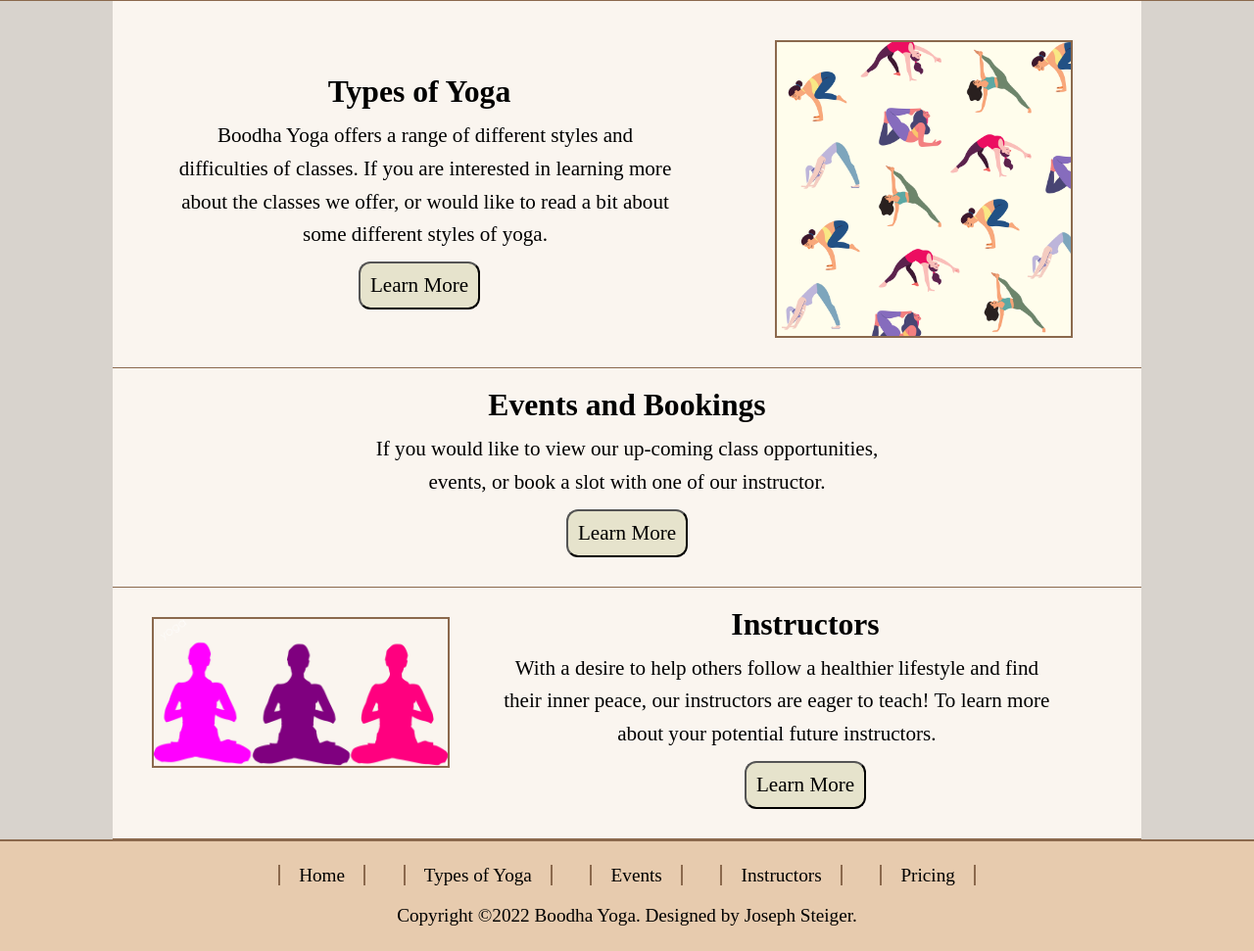
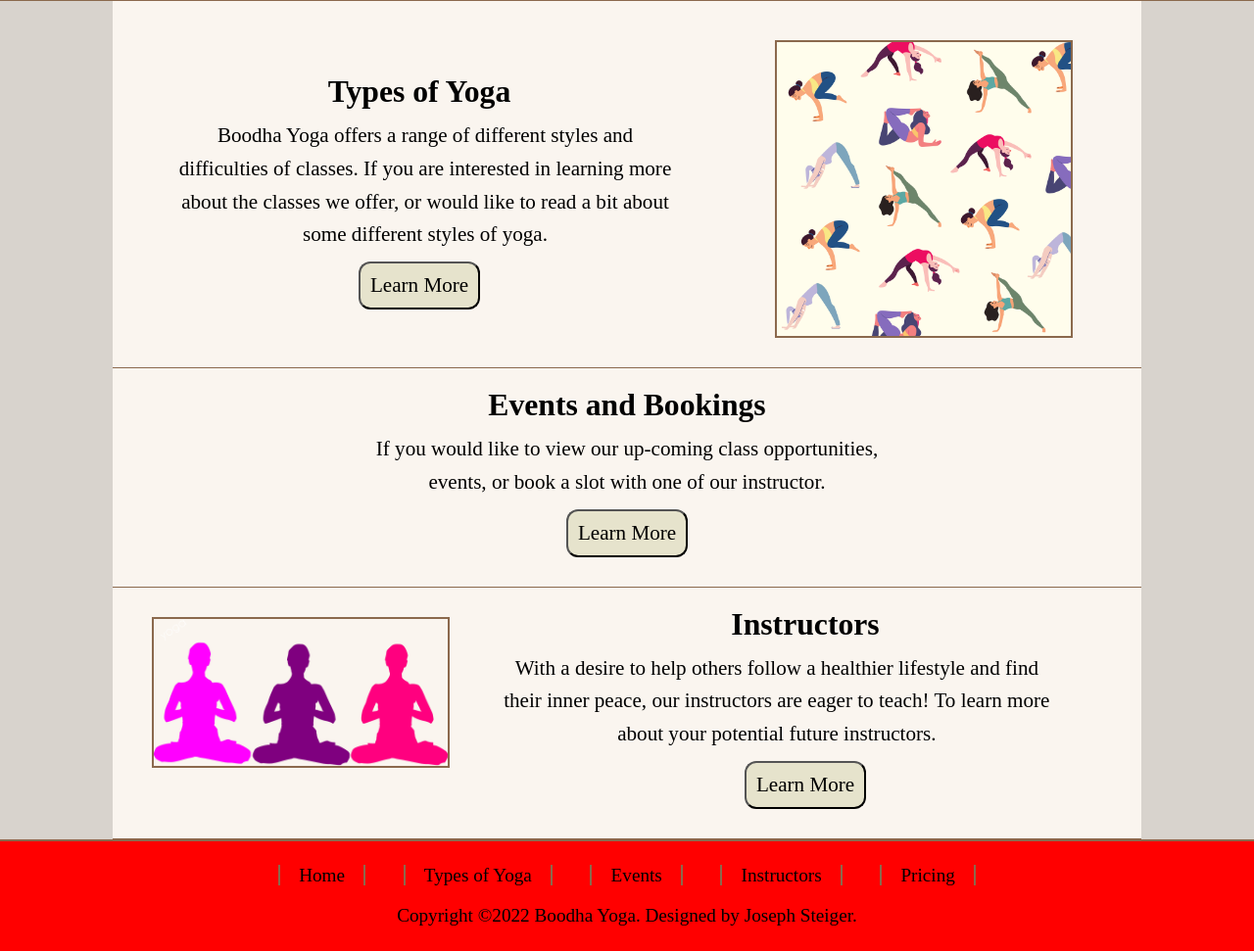
Before and after one commit to Juicymon/YogaWebsite, a plain HTML site: page YogaWebsite/index.html in a window 1280 px wide. Shown: the part 531-1502 px from the top of the page at 98% size. Drawn offline with nearby package versions, Linux system fonts and the light colour scheme.

Commit message:
Update main.css

```diff
--- a/YogaWebsite/main.css
+++ b/YogaWebsite/main.css
@@ -35,7 +35,7 @@ h1, h2, h3, h4{
 
 /*----------Styling for the Footer-------- */
 footer{
-    background-color: #E7CBAE;
+    background-color: red;
     padding:5px;
     margin-top: auto;
     border-top: #8B694D solid 2pt;
```
